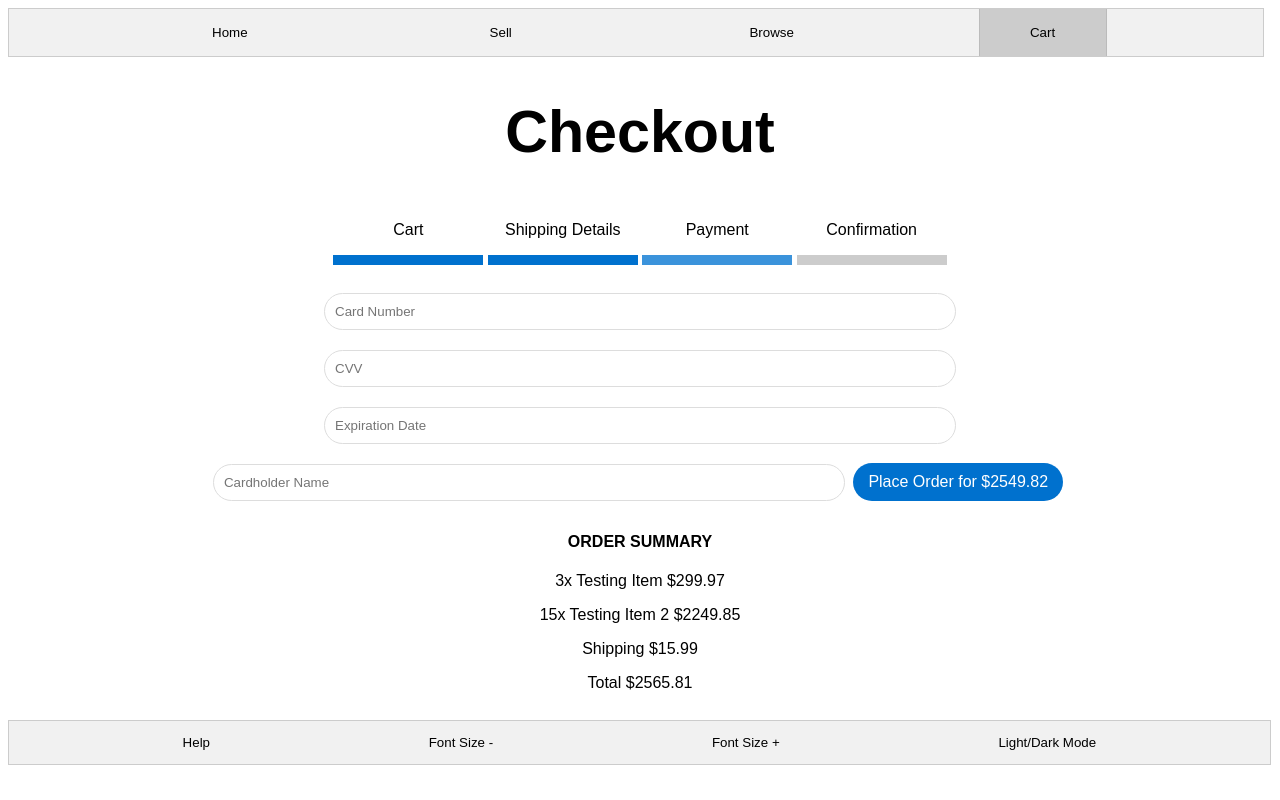
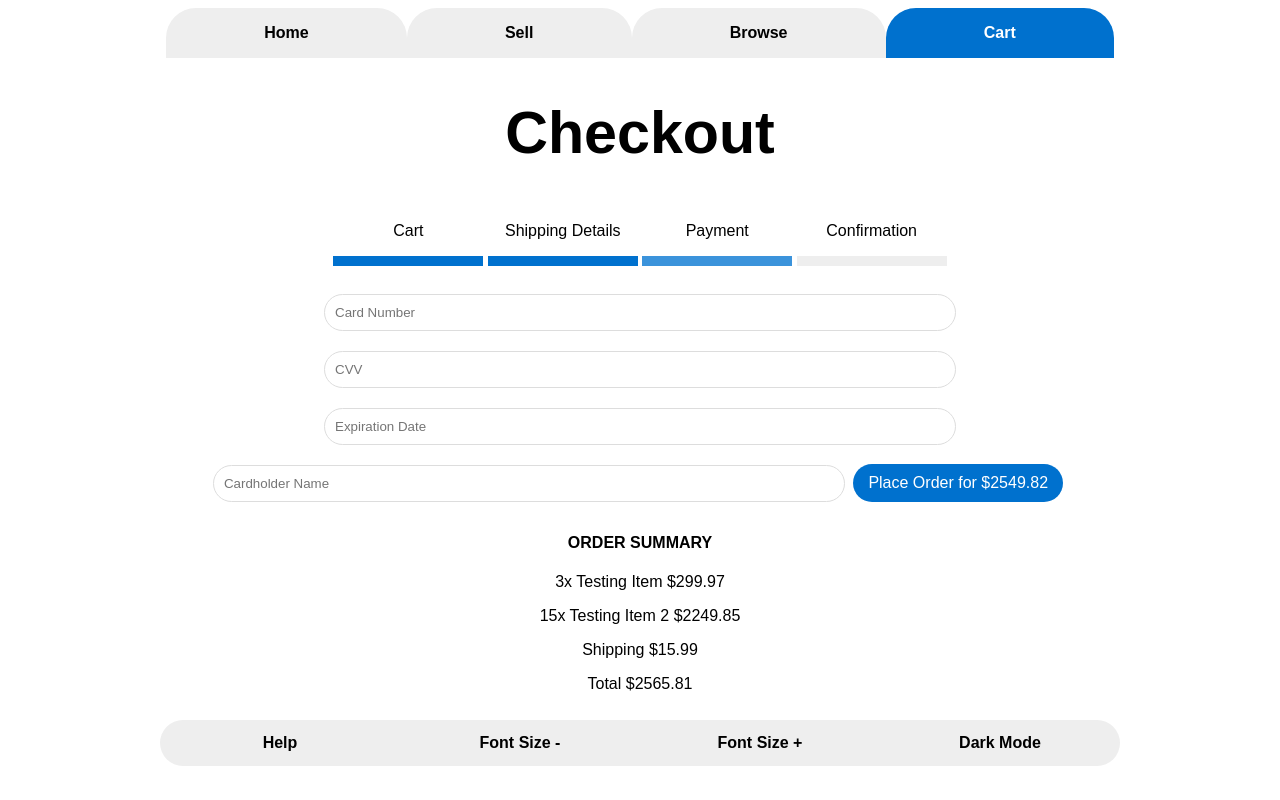
Before and after one commit to SuperBestWebDevSystemsFriends/Web-Solution, a PHP site: page /Checkout.php in a window 1280 px wide. Run offline with PHP 8.4, Linux system fonts and the light colour scheme; data comes from the database, SQL or seed files in the repository; some libraries are stand-ins or nearby versions.

Commit message:
CSS interactivity! Now styled with colours and an approachable bubbly feel! Buttons react to being highlighted and pressed. All elements also in parity with darkmode. Tabs have been adjusted to reflect this update too.

```diff
--- a/Checkout.php
+++ b/Checkout.php
@@ -7,17 +7,17 @@
     </head>
     <body>
         <div class="tab" id="header">
-        <div class="tabSpacer">
-                <form action = "index.php">
+            <div class="tabSpacer">
+                <form class="tabContainer" action = "index.php">
                     <input class="tabButton" type="submit" value = "Home"/>
                 </form>
-                <form action = "selling.php">
+                <form class="tabContainer" action = "selling.php">
                     <input class="tabButton" type="submit" value = "Sell"/>
                 </form>
-                <form action = "browse.php">
+                <form class="tabContainer" action = "browse.php">
                     <input class="tabButton" type="submit" value = "Browse"/>
                 </form>
-                <form action = "cart.php">
+                <form class="tabContainer" action = "cart.php">
                     <input class="tabButton active" type="submit" value = "Cart"/>
                 </form>
             </div>
@@ -115,11 +115,11 @@
         </div>
 
         <div class="tab qaction" id="quickaction">
-            <div class="tabSpacer" id="header">
+            <div class="tabSpacer container">
                 <button class="tablinks" href="">Help</button>
                 <button class="tablinks" href="">Font Size -</button>
                 <button class="tablinks" href="">Font Size +</button>
-                <button class="tablinks" href="">Light/Dark Mode</button>
+                <button class="tablinks" onclick="toggleMode()" id="modeToggle">Light/Dark Mode</button>
             </div>
         </div>
         <?php
--- a/scripts/modeManager.js
+++ b/scripts/modeManager.js
@@ -2,8 +2,8 @@
     if(state=="light"){
         state="dark";
         button.innerText = "Light Mode";
-        r.style.setProperty('--clr-light', "dimgrey");
-        r.style.setProperty('--clr-grey', 'grey');
+        r.style.setProperty('--clr-light', "#404040");
+        r.style.setProperty('--clr-grey', '#666666');
         r.style.setProperty('--clr-dark', 'white');
         r.style.setProperty('--clr-accent-dark', '#b3d7f5');
         r.style.setProperty('--clr-accent-light', '#004b87');
@@ -12,7 +12,7 @@
         state="light";
         button.innerText = "Dark Mode";
         r.style.setProperty('--clr-light', "#ffffff");
-        r.style.setProperty('--clr-grey', '#cccccc');
+        r.style.setProperty('--clr-grey', '#eeeeee');
         r.style.setProperty('--clr-dark', '#000000');
         r.style.setProperty('--clr-accent-dark', '#004b87');
         r.style.setProperty('--clr-accent-light', '#b3d7f5');
--- a/style.css
+++ b/style.css
@@ -10,7 +10,7 @@
     --fw-bold: 700;
 
     --clr-light: #ffffff;
-    --clr-grey: #cccccc;
+    --clr-grey: #eeeeee;
     --clr-dark: #000000;
     --clr-accent: #0071ce;
     --clr-accent-dark: #004b87;
@@ -39,34 +39,43 @@
     --clr-light: #2e2e2e;
     --clr-dark: #ffffff;
     --clr-accent: #0071ce;
+    --clr-grey: #666666;
+    transition: 0.25s ease-in;
 }
 
 body {
     font-family: var(--ff-primary);
     text-align: center;
     background-color: var(--clr-light);
-    color: var(--clr-dark)
+    color: var(--clr-dark);
+    transition: 0.25s ease-in;
 }
 
 h1 {
     font-size: var(--fs-h1);
 }
 
-/* Style the tab */
 .tab {
-    width: 98vw;
-    /* Your element needs a fixed width */
+    width: 75%;
     overflow: hidden;
     display: flex;
+    margin: auto;
     justify-content: center;
-    border: 1px solid #ccc;
-    background-color: #f1f1f1;
 }
 
 .tabSpacer {
-    width: 75%;
+    width: 100%;
     display: flex;
     justify-content: space-between;
+}
+
+.tabSpacer.container{
+    margin: auto;
+    flex-grow: 1;
+}
+
+.tabContainer{
+    flex-grow: 1;
 }
 
 
@@ -78,42 +87,61 @@
     cursor: pointer;
     padding: 14px 16px;
     transition: 0.3s ease-in-out;
+    background-color: var(--clr-grey);
+    font-weight: var(--fw-bold);
+    font-size: var(--fs-p);
+    color: var(--clr-dark);
+    width: 100%;
 }
 
-/* Change background color of buttons on hover */
 .tab button:hover {
-    background-color: #ddd;
+    background-color: var(--clr-accent-light);
+    color: white;
 }
 
-/* Create an active/current tablink class */
 .tab button.active {
-    background-color: #ccc;
+    background-color: var(--clr-accent);
+    color: white;
+}
+
+.tab button:active{
+    background-color: var(--clr-dark);
+    color: var(--clr-light);
+    transition: 0.1s;
 }
 
 .tabButton {
     background-color: inherit;
-    width: 10vw;
+    width: 100%;
     text-align: center;
     border: none;
     outline: none;
     cursor: pointer;
     padding: 16px 16px;
     transition: 0.3s ease-in-out;
+    font-weight: var(--fw-bold);
+    font-size: var(--fs-p);
+    background-color: var(--clr-grey);
+    color: var(--clr-dark);
+    border-radius: 30px 30px 0px 0px;
 }
 
-/* Change background color of buttons on hover */
 .tabButton:hover {
-    background-color: #ddd;
+    background-color: var(--clr-accent-light);
+    color: white;
 }
 
-/* Create an active/current tablink class */
 .tabButton.active {
-    border-left: 1px solid #bbb;
-    border-right: 1px solid #bbb;
-    background-color: #ccc;
+    background-color: var(--clr-accent);
+    color: white;
 }
 
-/* Style the tab content */
+.tabButton:active{
+    background-color: var(--clr-dark);
+    color: var(--clr-light);
+    transition: 0.1s;
+}
+
 .tabcontent {
     display: none;
     padding: 6px 12px;
@@ -124,7 +152,9 @@
 #quickaction {
     position: fixed;
     top: 90%;
-    width: 98.5%;
+    left: 50%;
+    transform: translate(-50%, 0);
+    border-radius: 50px;
 }
 
 .whitespace {
@@ -174,8 +204,14 @@
 }
 
 .button2:hover{
-    background-color: var(--clr-accent-dark);
+    background-color: var(--clr-accent-light);
     transition: 0.3s ease-in-out;
+}
+
+.button2:active{
+    background-color: var(--clr-dark);
+    color: var(--clr-light);
+    transition: 0.1s;
 }
 
 .progressBar{
```
Also changed, not shown: Product.php (+8 -8 lines), Selling.php (+7 -7 lines), browse.php (+6 -6 lines), cart.php (+7 -7 lines), index.php (+7 -6 lines), searchresults.php (+8 -8 lines).
